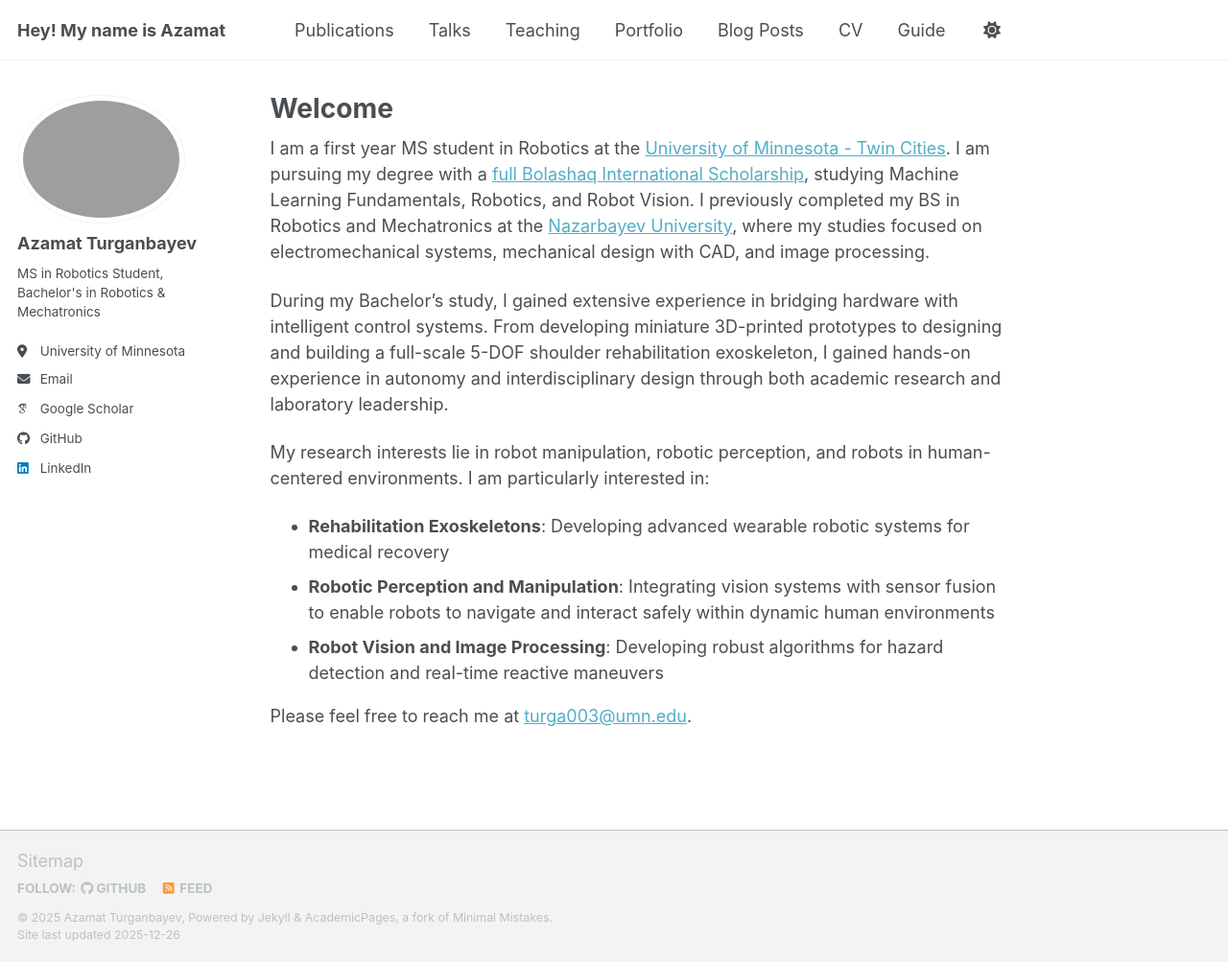
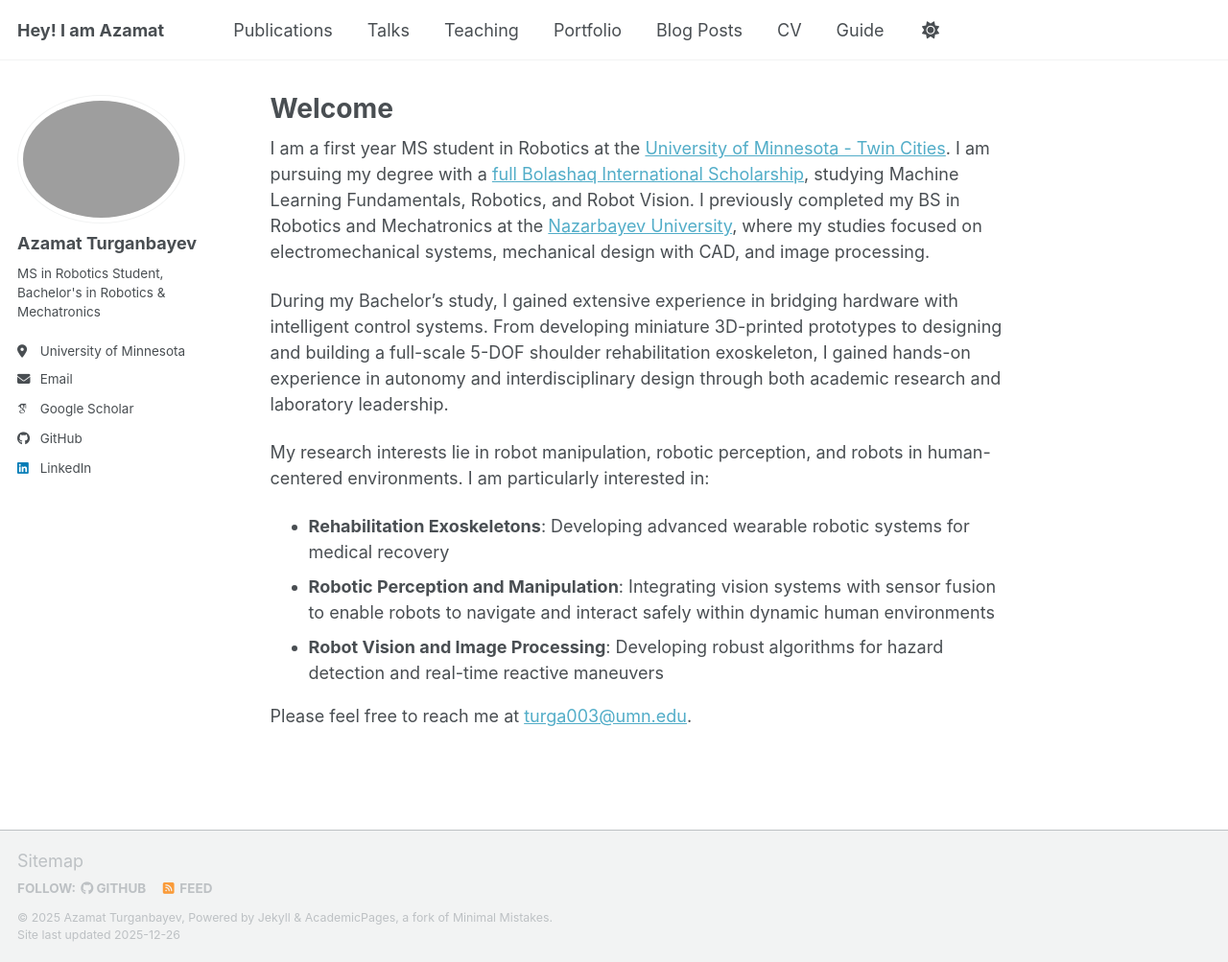
Before and after one commit to aturganbayev/aturganbayev-website-old, a Jekyll site: the page built from _pages/about.md, in a window 1280 px wide and 1003 px high. Shown: the whole window at 96% size. Built offline with Jekyll 4.4.1, drawn with Linux system fonts in a browser that asks for light colours; some web fonts are replaced; a script bundle is joined from its source files by our own code; library files that are not in the unit come from our copies.

Commit message:
Update _config.yml

```diff
--- a/_config.yml
+++ b/_config.yml
@@ -9,7 +9,7 @@
 # Basic Site Settings
 locale                   : "en-US"
 site_theme               : "default" # the available themes options are "default", "air", "sunrise", "mint", "dirt" and "contrast"
-title                    : "Hey! My name is Azamat"
+title                    : "Hey! I am Azamat"
 title_separator          : "-"
 name                     : &name "Azamat Turganbayev"
 description              : &description "MS in Robotics student, University of Minnesota"   # Update this with a general description of your site, this is the default if not overridden by a page
```
